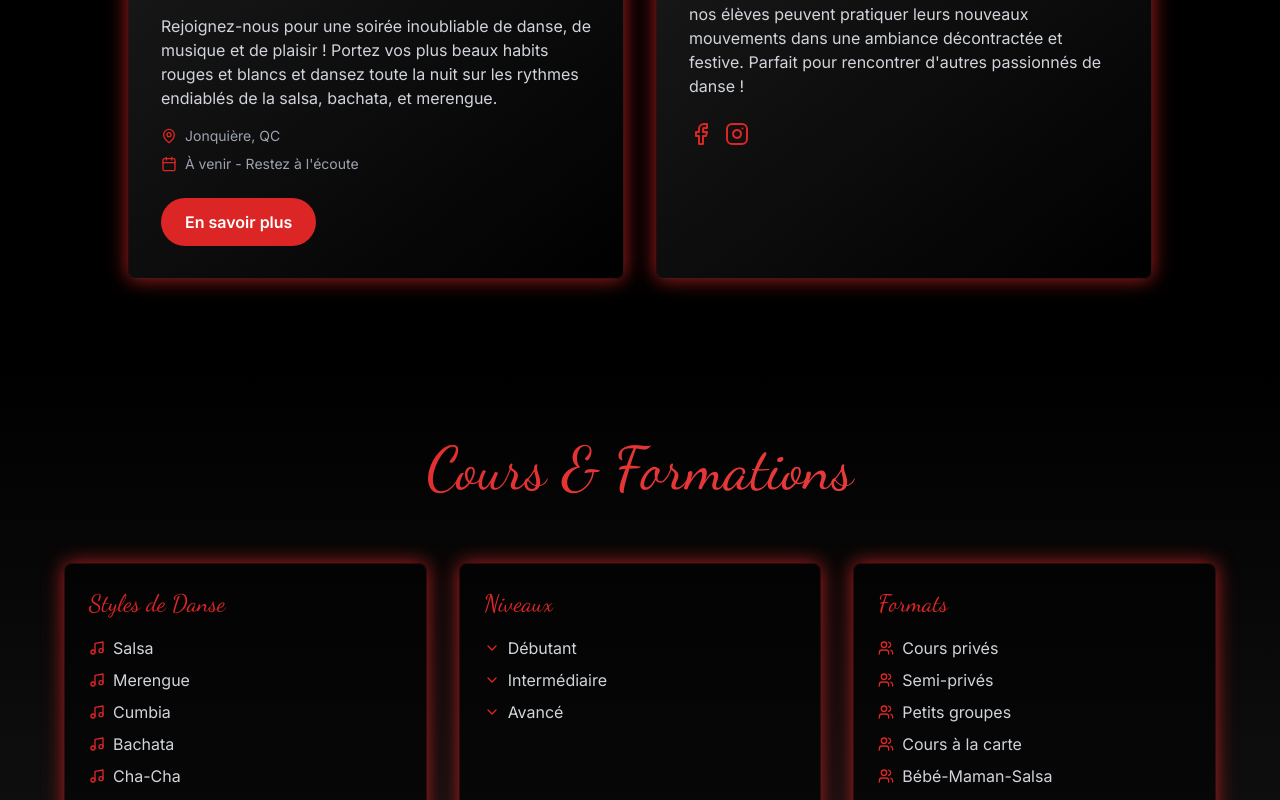
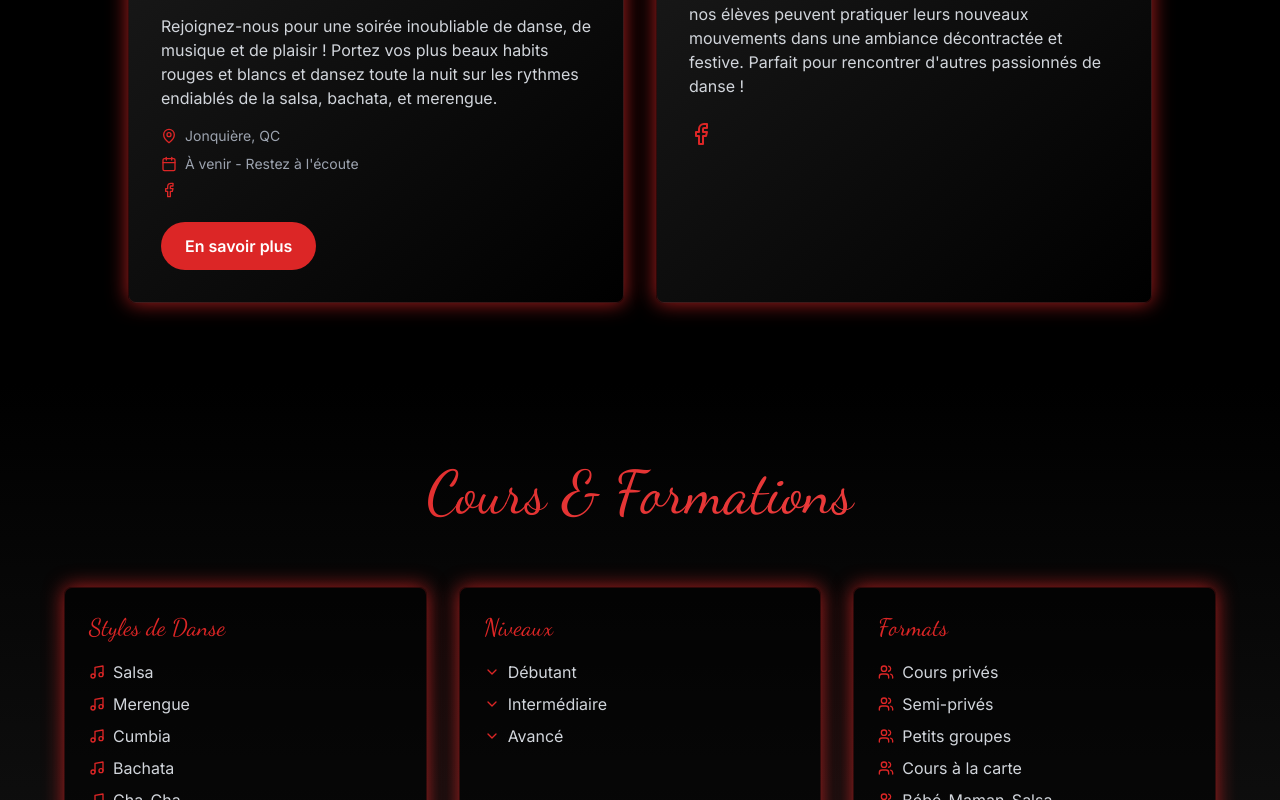
Before and after one commit to mx800/salsacontigo, a React (Vite) app: page / in a window 1280 px wide. Shown: the part 1720-2520 px from the top of the page. Built offline with nearby package versions, Linux system fonts and the light colour scheme.

Commit message:
fix glitch

```diff
--- a/src/App.tsx
+++ b/src/App.tsx
@@ -1,5 +1,5 @@
 import { useEffect, useState, useRef } from 'react';
-import { ChevronDown, Phone, Mail, Facebook, MapPin, Calendar, Users, Music, Instagram, Send } from 'lucide-react';
+import { ChevronDown, Phone, Mail, Facebook, MapPin, Calendar, Users, Music, Instagram, Send, Spotify } from 'lucide-react';
 import './App.css';
 
 function App() {
@@ -162,6 +162,11 @@ function App() {
                   <Calendar size={16} className="text-primary" />
                   <span>À venir - Restez à l'écoute</span>
                 </div>
+                <div className="flex items-center gap-2">
+                  <a href="https://www.facebook.com/pages/Salsa-Contigo/146855305346623" target="_blank" rel="noopener noreferrer" className="text-primary hover:text-primary-light transition">
+                    <Facebook size={16} />
+                  </a>
+                </div>
               </div>
               <button className="mt-6 bg-primary hover:bg-primary-light px-6 py-3 rounded-full font-semibold transition-all duration-300 transform hover:scale-105">
                 En savoir plus
@@ -180,9 +185,6 @@ function App() {
               <div className="flex gap-3 mt-6">
                 <a href="https://www.facebook.com/pages/Salsa-Contigo/146855305346623" target="_blank" rel="noopener noreferrer" className="text-primary hover:text-primary-light transition">
                   <Facebook size={24} />
-                </a>
-                <a href="#" className="text-primary hover:text-primary-light transition">
-                  <Instagram size={24} />
                 </a>
               </div>
             </div>
@@ -354,7 +356,7 @@ function App() {
           <h2 className="font-script text-5xl md:text-6xl text-center mb-16 gradient-text fade-in">Galerie Multimédia</h2>
 
           <div className="max-w-5xl mx-auto">
-            <div className="overflow-x-auto">
+            <div className="overflow-x-auto overflow-y-hidden">
               <div className="flex gap-6 pb-4">
                 {[1, 2, 3, 4, 5].map((item) => (
                   <div key={item} className="flex-shrink-0 w-80 h-60 bg-gradient-to-br from-primary/20 to-secondary rounded-lg border border-primary/20 hover:border-primary/50 transition-all duration-300 flex items-center justify-center fade-in">
@@ -396,10 +398,10 @@ function App() {
       {/* Section 9: Réseaux sociaux */}
       <section id="reseaux" className="py-20 bg-black">
         <div className="container mx-auto px-6">
-          <h2 className="font-script text-5xl md:text-6xl text-center mb-16 gradient-text glow-red fade-in">Suivez-nous</h2>
+          <h2 className="font-script text-5xl md:text-6xl text-center mb-16 gradient-text fade-in">Suivez-nous</h2>
 
           <div className="max-w-4xl mx-auto space-y-8">
-            <div className="bg-gradient-to-br from-secondary to-black p-8 rounded-lg border border-primary/20 fade-in">
+            <div className="bg-gradient-to-br from-secondary to-black p-8 rounded-lg border border-primary/20 glow-red fade-in">
               <div className="flex items-center gap-4 mb-6">
                 <Facebook size={32} className="text-primary" />
                 <h3 className="font-script text-3xl text-primary">Facebook</h3>
@@ -535,9 +537,6 @@ function App() {
               <a href="https://www.facebook.com/pages/Salsa-Contigo/146855305346623" target="_blank" rel="noopener noreferrer" className="text-gray-400 hover:text-primary transition">
                 <Facebook size={24} />
               </a>
-              <a href="#" className="text-gray-400 hover:text-primary transition">
-                <Instagram size={24} />
-              </a>
               <a href="mailto:info@salsacontigo.ca" className="text-gray-400 hover:text-primary transition">
                 <Mail size={24} />
               </a>
```
